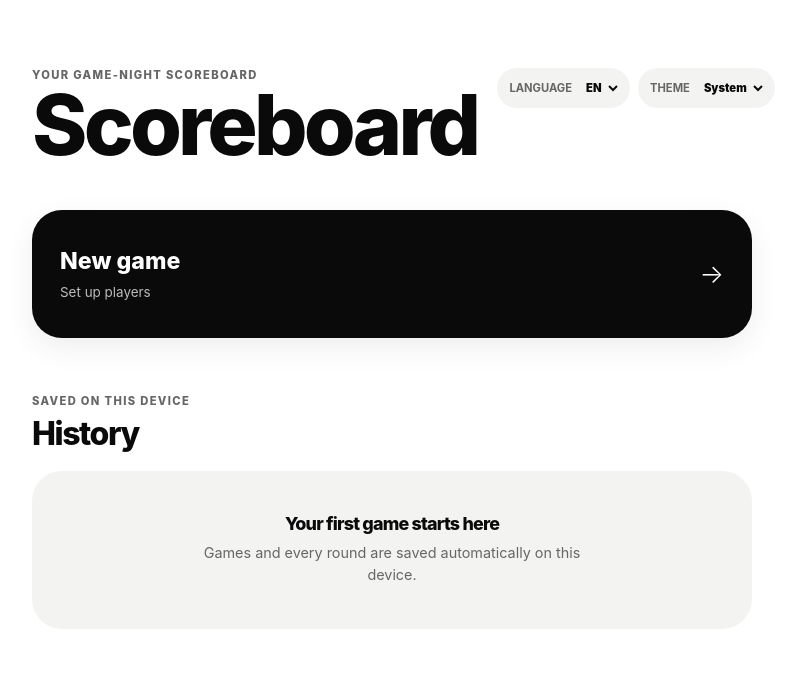
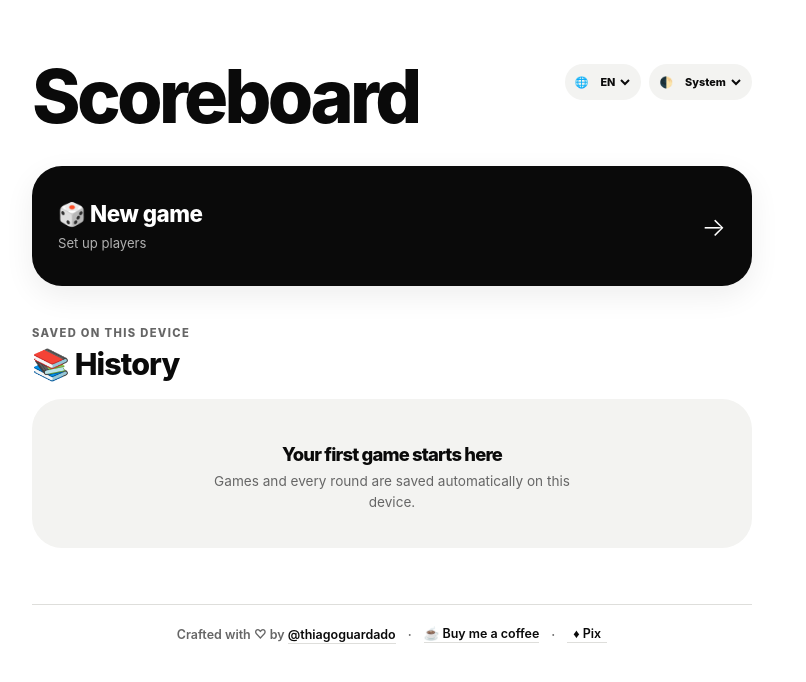
Before and after one commit to thiagoguardado/score-tracker, a React (Vite) app: page / in a window 1280 px wide. Shown: the top 682 px of the page, without its empty margins (248-1054 px from the left). Built offline with nearby package versions, Linux system fonts and the light colour scheme.

Commit message:
assinatura

```diff
--- a/src/components/LanguageSelect.tsx
+++ b/src/components/LanguageSelect.tsx
@@ -4,7 +4,7 @@ export function LanguageSelect() {
   const { locale, messages, setLocale } = useI18n();
   return (
     <label className="language-select">
-      <span>{messages.common.language}</span>
+      <span aria-hidden="true">🌐</span>
       <select aria-label={messages.common.language} value={locale} onChange={(event) => setLocale(event.target.value as Locale)}>
         <option value="en">EN</option>
         <option value="pt-BR">PT</option>
--- a/src/components/ThemeSelect.tsx
+++ b/src/components/ThemeSelect.tsx
@@ -6,7 +6,7 @@ export function ThemeSelect() {
   const { theme, setTheme } = useTheme();
   return (
     <label className="theme-select">
-      <span>{messages.common.theme}</span>
+      <span aria-hidden="true">🌓</span>
       <select aria-label={messages.common.theme} value={theme} onChange={(event) => setTheme(event.target.value as ThemePreference)}>
         <option value="system">{messages.common.system}</option>
         <option value="light">{messages.common.light}</option>
--- a/src/i18n.tsx
+++ b/src/i18n.tsx
@@ -60,6 +60,13 @@ const englishMessages = {
     deleteGameConfirm: "Delete this game and all of its rounds? This cannot be undone.",
     deleteGameLabel: (date: string) => `Delete game from ${date}`,
     todayAt: (time: string) => `Today, ${time}`,
+  },
+  footer: {
+    developedBy: "Crafted with ♡ by Thiago Guardado",
+    support: "Support",
+    donate: "Buy me a coffee",
+    contact: "Contact",
+    pix: "Pix",
   },
   setup: {
     newGame: "New game",
@@ -233,6 +240,13 @@ const portugueseMessages: Messages = {
     gameSummary: (players, rounds) => `${players} ${players === 1 ? "jogador" : "jogadores"} · ${rounds} ${rounds === 1 ? "rodada" : "rodadas"}`,
     deleteGameConfirm: "Excluir este jogo e todas as suas rodadas? Essa ação não pode ser desfeita.", deleteGameLabel: (date) => `Excluir jogo de ${date}`, todayAt: (time) => `Hoje, ${time}`,
   },
+  footer: {
+    developedBy: "Feito com ♡ por Thiago Guardado",
+    support: "Apoie",
+    donate: "Me pague um café",
+    contact: "Contato",
+    pix: "Pix",
+  },
   setup: {
     newGame: "Novo jogo", whoIsPlaying: "Quem vai jogar?", registerByVoice: "Cadastre por voz", voiceDescription: "Pressione e segure enquanto fala os nomes dos jogadores.",
     tellPlayers: "Segure para dizer", endConversation: "Solte para enviar", namesHint: "Segure o botão e diga todos os nomes", tapToContinue: "Segure o botão para falar outro comando.", conversationEnded: "Conversa encerrada",
--- a/src/pages/HomePage.tsx
+++ b/src/pages/HomePage.tsx
@@ -1,4 +1,4 @@
-import { useEffect } from "react";
+import { useEffect, useState } from "react";
 import { useNavigate } from "react-router-dom";
 import { LanguageSelect } from "../components/LanguageSelect";
 import { ThemeSelect } from "../components/ThemeSelect";
@@ -21,6 +21,7 @@ export default function HomePage() {
   const { locale, messages } = useI18n();
   const { state, deleteGame, storageHealthy } = useAppStore();
   const games = [...state.games].sort((a, b) => b.startedAt.localeCompare(a.startedAt));
+  const [pixCopied, setPixCopied] = useState(false);
 
   useEffect(() => {
     releaseMicrophoneCapture();
@@ -34,7 +35,6 @@ export default function HomePage() {
     <main className="page home-page">
       <header className="home-header">
         <div>
-          <p className="eyebrow">{messages.home.tagline}</p>
           <h1>{messages.meta.title}</h1>
         </div>
         <div className="preference-selects">
@@ -46,7 +46,7 @@ export default function HomePage() {
       {!storageHealthy && <div className="alert" role="alert">{messages.home.storageError}</div>}
 
       <button className="new-game-card" onClick={() => navigate("/games/new")}>
-        <span><strong>{messages.home.newGame}</strong><small>{messages.home.newGameSubtitle}</small></span>
+        <span><strong>🎲 {messages.home.newGame}</strong><small>{messages.home.newGameSubtitle}</small></span>
         <span className="text-arrow" aria-hidden="true">→</span>
       </button>
 
@@ -54,7 +54,7 @@ export default function HomePage() {
         <div className="section-heading">
           <div>
             <p className="eyebrow">{messages.home.savedOnDevice}</p>
-            <h2 id="history-title">{messages.home.history}</h2>
+            <h2 id="history-title">📚 {messages.home.history}</h2>
           </div>
           {games.length > 0 && <span className="count-badge">{games.length}</span>}
         </div>
@@ -89,6 +89,33 @@ export default function HomePage() {
           </div>
         )}
       </section>
+
+      <footer className="app-footer" aria-label="footer">
+        <span>
+          {locale === "pt-BR" ? "Feito com ♡ por " : "Crafted with ♡ by "}
+          <a href="https://thiagoguardado.com.br/" target="_blank" rel="noopener noreferrer">
+            @thiagoguardado
+          </a>
+        </span>
+        <span aria-hidden="true">·</span>
+        <a href="https://buymeacoffee.com/thiagoguardado" target="_blank" rel="noopener noreferrer">
+          ☕ {messages.footer.donate}
+        </a>
+        <span aria-hidden="true">·</span>
+        <button
+          className="link"
+          onClick={async () => {
+            try {
+              await navigator.clipboard.writeText("c3786650-c84e-4fda-979f-bed9843ec978");
+              setPixCopied(true);
+              setTimeout(() => setPixCopied(false), 2000);
+            } catch {}
+          }}
+          title="c3786650-c84e-4fda-979f-bed9843ec978"
+        >
+          {pixCopied ? "✓ Pix copiado" : `♦ ${messages.footer.pix}`}
+        </button>
+      </footer>
     </main>
   );
 }
--- a/src/pages/NewGamePage.tsx
+++ b/src/pages/NewGamePage.tsx
@@ -192,8 +192,6 @@ export default function NewGamePage() {
 
       <section className="setup-hero">
         <p className="eyebrow">{messages.setup.whoIsPlaying}</p>
-        <h1>{messages.setup.registerByVoice}</h1>
-        <p>{messages.setup.voiceDescription}</p>
         {(voiceActive || voiceMessage !== messages.setup.namesHint) && <p className="setup-voice-feedback" aria-live="polite">{voiceMessage}</p>}
       </section>
 
--- a/src/styles.css
+++ b/src/styles.css
@@ -50,22 +50,22 @@ h1, h2, h3 { font-family: ui-rounded, "SF Pro Rounded", "Avenir Next", Inter, sa
   text-transform: uppercase;
 }
 
-.preference-selects { display: flex; align-items: center; gap: 8px; margin-left: auto; }
+.preference-selects { display: flex; align-items: center; gap: 8px; margin-left: auto; flex-wrap: wrap; }
 .language-select, .theme-select {
   display: inline-flex;
-  min-height: 40px;
+  min-height: 36px;
   align-items: center;
-  gap: 7px;
-  padding: 0 9px 0 12px;
+  gap: 6px;
+  padding: 0 8px 0 10px;
   border: 0;
   border-radius: var(--radius-pill);
   color: var(--muted);
   background: var(--soft);
-  font-size: 0.7rem;
+  font-size: 0.68rem;
   font-weight: 700;
   text-transform: uppercase;
 }
-.language-select select, .theme-select select { min-height: 38px; padding: 0 3px; border: 0; color: var(--ink); background: transparent; font-weight: 900; cursor: pointer; }
+.language-select select, .theme-select select { min-height: 34px; padding: 0 2px; border: 0; color: var(--ink); background: transparent; font-weight: 800; cursor: pointer; }
 .text-action {
   min-height: 44px;
   padding: 0 10px;
@@ -84,12 +84,13 @@ h1, h2, h3 { font-family: ui-rounded, "SF Pro Rounded", "Avenir Next", Inter, sa
 
 .primary-button, .secondary-button, .text-button {
   display: inline-flex;
-  min-height: 52px;
+  min-height: 56px;
   align-items: center;
   justify-content: center;
-  padding: 0 22px;
+  padding: 0 24px;
   border-radius: var(--radius-pill);
   font-weight: 850;
+  font-size: 0.95rem;
   cursor: pointer;
 }
 .primary-button { width: 100%; border: 0; color: var(--inverse-ink); background: var(--inverse); box-shadow: var(--soft-shadow); }
@@ -97,8 +98,8 @@ h1, h2, h3 { font-family: ui-rounded, "SF Pro Rounded", "Avenir Next", Inter, sa
 .secondary-button { border: 0; background: var(--soft); }
 .text-button { min-height: 44px; padding: 0; border: 0; color: var(--ink); background: transparent; text-decoration: underline; text-underline-offset: 5px; }
 
-.home-header { display: flex; align-items: flex-start; gap: 20px; margin: 12px 0 48px; }
-.home-header h1 { margin: 0; font-size: clamp(3.15rem, 13vw, 5.25rem); font-weight: 850; line-height: 0.88; }
+.home-header { display: flex; align-items: flex-start; gap: 16px; margin: 8px 0 36px; }
+.home-header h1 { margin: 0; font-size: clamp(2.8rem, 12vw, 4.6rem); font-weight: 850; line-height: 0.9; letter-spacing: -0.05em; }
 
 .alert, .form-error, .voice-unavailable {
   margin-bottom: 16px;
@@ -114,11 +115,11 @@ h1, h2, h3 { font-family: ui-rounded, "SF Pro Rounded", "Avenir Next", Inter, sa
 .new-game-card {
   display: grid;
   width: 100%;
-  min-height: 128px;
+  min-height: 120px;
   grid-template-columns: 1fr auto;
   align-items: center;
-  gap: 20px;
-  padding: 26px 28px;
+  gap: 16px;
+  padding: 24px 26px;
   border: 0;
   border-radius: var(--radius-large);
   color: var(--inverse-ink);
@@ -128,20 +129,20 @@ h1, h2, h3 { font-family: ui-rounded, "SF Pro Rounded", "Avenir Next", Inter, sa
   cursor: pointer;
   transition: transform 160ms ease, opacity 160ms ease;
 }
-.new-game-card:hover { opacity: 0.86; transform: translateY(-2px); }
-.new-game-card strong { display: block; margin-bottom: 6px; font-size: 1.45rem; font-weight: 850; }
-.new-game-card small { font-size: 0.84rem; opacity: 0.72; }
+.new-game-card:hover { opacity: 0.88; transform: translateY(-1px); }
+.new-game-card strong { display: block; margin-bottom: 4px; font-size: 1.4rem; font-weight: 850; letter-spacing: -0.02em; }
+.new-game-card small { font-size: 0.82rem; opacity: 0.68; }
 .text-arrow { font-size: 1.6rem; font-weight: 300; }
 
-.history-section { margin-top: 56px; }
-.section-heading { display: flex; align-items: flex-end; justify-content: space-between; margin-bottom: 18px; }
-.section-heading.compact { margin-bottom: 14px; }
-.section-heading h2 { margin: 0; font-size: 2rem; font-weight: 850; }
-.count-badge { display: inline-flex; min-width: 34px; min-height: 34px; align-items: center; justify-content: center; border-radius: var(--radius-pill); background: var(--soft); font-size: 0.78rem; font-weight: 900; }
+.history-section { margin-top: 40px; }
+.section-heading { display: flex; align-items: flex-end; justify-content: space-between; margin-bottom: 16px; gap: 12px; }
+.section-heading.compact { margin-bottom: 12px; }
+.section-heading h2 { margin: 0; font-size: 1.9rem; font-weight: 850; letter-spacing: -0.03em; }
+.count-badge { display: inline-flex; min-width: 32px; min-height: 32px; align-items: center; justify-content: center; border-radius: var(--radius-pill); background: var(--soft); font-size: 0.75rem; font-weight: 900; }
 
-.empty-state { padding: 42px 26px; border: 0; border-radius: var(--radius-large); background: var(--soft); text-align: center; }
-.empty-state h3 { margin: 0 0 8px; font-size: 1.12rem; font-weight: 850; }
-.empty-state p { max-width: 380px; margin: 0 auto; color: var(--muted); font-size: 0.9rem; line-height: 1.55; }
+.empty-state { padding: 36px 24px; border: 0; border-radius: var(--radius-large); background: var(--soft); text-align: center; }
+.empty-state h3 { margin: 8px 0 6px; font-size: 1.15rem; font-weight: 850; }
+.empty-state p { max-width: 360px; margin: 0 auto; color: var(--muted); font-size: 0.85rem; line-height: 1.5; }
 
 .game-list { display: grid; gap: 2px; }
 .game-card { display: grid; grid-template-columns: 1fr auto; align-items: center; border: 0; border-radius: var(--radius-medium); background: transparent; box-shadow: inset 0 -1px var(--line); }
@@ -154,13 +155,13 @@ h1, h2, h3 { font-family: ui-rounded, "SF Pro Rounded", "Avenir Next", Inter, sa
 .game-summary { margin-top: 8px; font-size: 0.82rem; font-weight: 800; }
 .game-card > .text-action { margin-left: 8px; }
 
-.topbar { position: fixed; z-index: 30; top: 0; left: 50%; display: grid; width: min(100%, 760px); grid-template-columns: auto 1fr auto; align-items: center; gap: 12px; margin: 0; padding: calc(18px + env(safe-area-inset-top)) max(20px, env(safe-area-inset-right)) 22px max(20px, env(safe-area-inset-left)); color: var(--ink); text-align: center; font-weight: 850; background: color-mix(in srgb, var(--background) 90%, transparent); border-bottom: 1px solid color-mix(in srgb, var(--line) 70%, transparent); backdrop-filter: blur(14px); transform: translateX(-50%); }
+.topbar { position: fixed; z-index: 30; top: 0; left: 50%; display: grid; width: min(100%, 760px); grid-template-columns: auto 1fr auto; align-items: center; gap: 10px; margin: 0; padding: calc(14px + env(safe-area-inset-top)) max(16px, env(safe-area-inset-right)) 16px max(16px, env(safe-area-inset-left)); color: var(--ink); text-align: center; font-weight: 750; font-size: 0.85rem; background: color-mix(in srgb, var(--background) 92%, transparent); border-bottom: 1px solid color-mix(in srgb, var(--line) 60%, transparent); backdrop-filter: blur(12px); transform: translateX(-50%); }
 .topbar > .text-action { justify-self: start; }
 .topbar > span:last-child { justify-self: end; width: 44px; }
 
-.setup-page { padding-top: calc(98px + env(safe-area-inset-top)); padding-bottom: calc(24px + env(safe-area-inset-bottom)); }
-.setup-hero { text-align: left; }
-.setup-hero h1 { margin-bottom: 14px; font-size: clamp(3rem, 12vw, 5rem); font-weight: 850; line-height: 0.94; }
+.setup-page { padding-top: calc(140px + env(safe-area-inset-top)); padding-bottom: calc(24px + env(safe-area-inset-bottom)); }
+.setup-hero { text-align: left; padding-top: 4px; }
+.setup-hero h1 { margin-bottom: 10px; font-size: clamp(2.4rem, 10vw, 3.8rem); font-weight: 850; line-height: 0.95; letter-spacing: -0.04em; }
 .setup-hero > p:not(.eyebrow) { max-width: 430px; margin: 0; color: var(--muted); line-height: 1.55; }
 .setup-voice-feedback { margin-top: 18px !important; color: var(--ink) !important; font-weight: 800; }
 .setup-mic {
@@ -195,12 +196,12 @@ h1, h2, h3 { font-family: ui-rounded, "SF Pro Rounded", "Avenir Next", Inter, sa
 .manual-setup { margin-top: 38px; padding: 20px 0; border: 0; }
 .player-fields { display: grid; gap: 10px; }
 .player-field, .manage-player { display: grid; grid-template-columns: auto 1fr auto; align-items: center; gap: 10px; }
-.player-number { min-width: 28px; color: var(--muted); text-align: center; font-size: 0.76rem; font-weight: 850; }
-input { min-width: 0; min-height: 52px; padding: 0 16px; border: 0; border-radius: var(--radius-small); color: var(--ink); background: var(--soft); }
+.player-number { min-width: 28px; color: var(--muted); text-align: center; font-size: 0.72rem; font-weight: 700; }
+input { min-width: 0; min-height: 54px; padding: 0 16px; border: 0; border-radius: var(--radius-small); color: var(--ink); background: var(--soft); font-size: 0.95rem; }
 .manual-setup .text-button { margin: 10px 0 20px 38px; }
 
 .game-page { min-height: 100vh; color: var(--ink); background: var(--background); }
-.game-topbar { position: fixed; z-index: 30; top: 0; right: 0; left: 0; display: grid; width: 100%; grid-template-columns: auto 1fr auto; align-items: center; gap: 12px; margin: 0 auto; padding: calc(18px + env(safe-area-inset-top)) max(20px, env(safe-area-inset-right)) 22px max(20px, env(safe-area-inset-left)); background: color-mix(in srgb, var(--background) 90%, transparent); border-bottom: 1px solid color-mix(in srgb, var(--line) 70%, transparent); backdrop-filter: blur(14px); }
+.game-topbar { position: fixed; z-index: 30; top: 0; right: 0; left: 0; display: grid; width: 100%; grid-template-columns: auto 1fr auto; align-items: center; gap: 10px; margin: 0 auto; padding: calc(14px + env(safe-area-inset-top)) max(16px, env(safe-area-inset-right)) 16px max(16px, env(safe-area-inset-left)); background: color-mix(in srgb, var(--background) 92%, transparent); border-bottom: 1px solid color-mix(in srgb, var(--line) 60%, transparent); backdrop-filter: blur(12px); }
 .game-topbar-actions { display: flex; align-items: center; gap: 6px; }
 .game-topbar button:focus-visible { outline-color: currentColor; }
 .game-title { min-width: 0; text-align: center; }
@@ -210,7 +211,7 @@ input { min-width: 0; min-height: 52px; padding: 0 16px; border: 0; border-radiu
 
 .scoreboard-shell {
   min-height: calc(100vh - 82px - env(safe-area-inset-top));
-  padding: calc(106px + env(safe-area-inset-top)) max(20px, env(safe-area-inset-right)) calc(24px + env(safe-area-inset-bottom)) max(20px, env(safe-area-inset-left));
+  padding: calc(150px + env(safe-area-inset-top)) max(20px, env(safe-area-inset-right)) calc(24px + env(safe-area-inset-bottom)) max(20px, env(safe-area-inset-left));
   border-radius: 0;
   color: var(--ink);
   background: var(--background);
@@ -219,18 +220,18 @@ input { min-width: 0; min-height: 52px; padding: 0 16px; border: 0; border-radiu
 .scoreboard-heading { display: flex; align-items: flex-end; justify-content: space-between; margin-bottom: 20px; }
 .scoreboard-heading h1 { margin: 0; font-size: clamp(3rem, 12vw, 5rem); font-weight: 850; line-height: 0.92; }
 
-.ranking-list { display: grid; gap: 2px; }
-.ranking-row { display: grid; min-height: 66px; grid-template-columns: 58px 1fr auto; align-items: center; gap: 12px; padding: 10px 6px; border: 0; background: transparent; box-shadow: inset 0 -1px var(--line); }
-.ranking-row.place-1 { min-height: 92px; margin-bottom: 6px; padding: 16px 18px; border: 0; border-radius: var(--radius-large); background: var(--soft); box-shadow: none; }
-.rank-position { color: var(--muted); font-size: 0.86rem; font-weight: 800; }
-.place-1 .rank-position { color: var(--ink); font-size: 0.9rem; font-weight: 900; }
+.ranking-list { display: grid; gap: 4px; }
+.ranking-row { display: grid; min-height: 72px; grid-template-columns: 56px 1fr auto; align-items: center; gap: 12px; padding: 12px 8px; border: 0; background: transparent; box-shadow: inset 0 -1px var(--line); }
+.ranking-row.place-1 { min-height: 100px; margin-bottom: 8px; padding: 18px 20px; border: 0; border-radius: var(--radius-large); background: var(--soft); box-shadow: none; }
+.rank-position { color: var(--muted); font-size: 0.8rem; font-weight: 800; letter-spacing: 0.04em; }
+.place-1 .rank-position { color: var(--ink); font-size: 0.85rem; font-weight: 900; }
 .rank-name { min-width: 0; }
 .rank-name strong, .rank-name small { display: block; overflow: hidden; text-overflow: ellipsis; white-space: nowrap; }
-.rank-name strong { font-size: 1rem; font-weight: 800; }
-.place-1 .rank-name strong { font-size: 1.28rem; font-weight: 900; }
-.rank-name small { margin-top: 4px; color: var(--muted); font-size: 0.68rem; font-weight: 800; text-transform: uppercase; }
-.rank-score { padding-left: 8px; font-size: clamp(1.7rem, 7vw, 2.35rem); font-variant-numeric: tabular-nums; font-weight: 900; letter-spacing: -0.06em; }
-.place-1 .rank-score { font-size: clamp(2.2rem, 10vw, 3.2rem); }
+.rank-name strong { font-size: 1.05rem; font-weight: 850; }
+.place-1 .rank-name strong { font-size: 1.35rem; font-weight: 900; }
+.rank-name small { margin-top: 3px; color: var(--muted); font-size: 0.65rem; font-weight: 800; text-transform: uppercase; letter-spacing: 0.06em; }
+.rank-score { padding-left: 10px; font-size: clamp(1.9rem, 7vw, 2.6rem); font-variant-numeric: tabular-nums; font-weight: 900; letter-spacing: -0.06em; }
+.place-1 .rank-score { font-size: clamp(2.6rem, 10vw, 3.6rem); }
 .leader-emoji { margin-right: 5px; font-size: 0.92rem; }
 
 .voice-card { margin-top: 18px; padding: 16px 18px; border: 0; border-radius: var(--radius-medium); background: var(--soft); }
@@ -254,23 +255,23 @@ input { min-width: 0; min-height: 52px; padding: 0 16px; border: 0; border-radiu
 .draft-score-chips { display: flex; flex-wrap: wrap; gap: 14px; margin-top: 14px; }
 .draft-score-chips span { font-size: 0.76rem; }
 .draft-score-chips strong { margin-left: 4px; font-size: 1rem; }
-.voice-dock { position: sticky; bottom: calc(10px + env(safe-area-inset-bottom)); z-index: 40; display: block; max-width: 680px; width: calc(100% - 24px); margin: 24px auto 0; color: var(--inverse-ink); pointer-events: auto; }
+.voice-dock { position: sticky; bottom: calc(8px + env(safe-area-inset-bottom)); z-index: 40; display: block; max-width: 680px; width: calc(100% - 24px); margin: 20px auto 0; color: var(--inverse-ink); pointer-events: auto; }
 .setup-voice-dock { min-height: auto; }
-.voice-dock-panel { display: flex; flex-direction: column; align-items: center; gap: 12px; min-height: auto; padding: 16px 16px 18px; border: 0; border-radius: 30px; color: var(--inverse-ink); background: var(--inverse); box-shadow: var(--floating-shadow); pointer-events: auto; }
+.voice-dock-panel { display: flex; flex-direction: column; align-items: center; gap: 10px; min-height: auto; padding: 14px 14px 16px; border: 0; border-radius: 24px; color: var(--inverse-ink); background: var(--inverse); box-shadow: var(--floating-shadow); pointer-events: auto; }
 .voice-dock strong, .voice-dock small { display: block; }
 .voice-dock strong { font-size: 0.82rem; font-weight: 900; }
 .voice-dock small { margin-top: 3px; color: currentColor; font-size: 0.66rem; line-height: 1.25; opacity: 0.68; }
 .voice-dock-copy { display: block; min-width: 0; width: 100%; max-width: 100%; margin: 0 auto; text-align: center; }
 .voice-dock-copy > strong { overflow: hidden; text-overflow: ellipsis; white-space: nowrap; }
-.dock-transcript { width: 100%; max-width: 560px; margin: 0; padding: 14px 18px; border-radius: 18px; background: rgba(255,255,255,0.10); color: var(--inverse-ink); font-size: 1.05rem; font-weight: 850; line-height: 1.35; text-align: center; word-break: break-word; box-shadow: inset 0 1px 0 rgba(255,255,255,0.08); }
+.dock-transcript { width: 100%; max-width: 540px; margin: 0; padding: 10px 14px; border-radius: 16px; background: rgba(255,255,255,0.10); color: var(--inverse-ink); font-size: 0.95rem; font-weight: 800; line-height: 1.35; text-align: center; word-break: break-word; box-shadow: inset 0 1px 0 rgba(255,255,255,0.08); }
 .dock-transcript:empty { display: none; }
-.dock-edit-scores { display: grid; grid-template-columns: repeat(auto-fit, minmax(90px, 1fr)); gap: 10px; width: 100%; max-width: 520px; }
-.dock-score-field { display: flex; flex-direction: column; align-items: center; gap: 6px; padding: 10px 8px; border-radius: 16px; background: rgba(255,255,255,0.08); }
-.dock-score-field span { font-size: 0.75rem; font-weight: 800; opacity: 0.9; text-align: center; max-width: 100%; overflow: hidden; text-overflow: ellipsis; white-space: nowrap; }
-.dock-score-field input { width: 100%; min-height: 40px; padding: 0 8px; border: 0; border-radius: 12px; background: var(--background); color: var(--ink); font-size: 1.05rem; font-weight: 900; text-align: center; }
+.dock-edit-scores { display: grid; grid-template-columns: repeat(auto-fit, minmax(80px, 1fr)); gap: 8px; width: 100%; max-width: 520px; }
+.dock-score-field { display: flex; flex-direction: column; align-items: center; gap: 4px; padding: 8px 6px; border-radius: 14px; background: rgba(255,255,255,0.08); }
+.dock-score-field span { font-size: 0.70rem; font-weight: 800; opacity: 0.9; text-align: center; max-width: 100%; overflow: hidden; text-overflow: ellipsis; white-space: nowrap; }
+.dock-score-field input { width: 100%; min-height: 36px; padding: 0 6px; border: 0; border-radius: 10px; background: var(--background); color: var(--ink); font-size: 0.95rem; font-weight: 900; text-align: center; }
 .dock-score-field input:focus { outline: 2px solid rgba(255,255,255,0.9); outline-offset: 2px; }
 .voice-dock-actions { display: flex; width: 100%; min-height: auto; align-items: center; justify-content: center; gap: 12px; margin-top: 2px; flex-wrap: wrap; }
-.main-mic { position: relative; z-index: 1; display: grid; width: 96px; height: 96px; min-height: 96px; align-content: center; justify-items: center; padding: 0 10px; border: 0; border-radius: 50%; color: var(--ink); background: var(--background); font-size: 0.86rem; font-weight: 900; cursor: pointer; box-shadow: 0 8px 22px rgb(0 0 0 / 18%); pointer-events: auto; flex-shrink: 0; }
+.main-mic { position: relative; z-index: 1; display: grid; width: 84px; height: 84px; min-height: 84px; align-content: center; justify-items: center; padding: 0 8px; border: 0; border-radius: 50%; color: var(--ink); background: var(--background); font-size: 0.82rem; font-weight: 900; cursor: pointer; box-shadow: 0 6px 18px rgb(0 0 0 / 18%); pointer-events: auto; flex-shrink: 0; }
 .main-mic strong { font-size: 2.05rem; line-height: 1; filter: grayscale(1); }
 .main-mic.active { color: var(--inverse-ink); background: var(--inverse); box-shadow: inset 0 0 0 2px var(--inverse-ink), 0 8px 22px rgb(0 0 0 / 24%); }
 .main-mic:disabled { cursor: wait; }
@@ -283,10 +284,10 @@ input { min-width: 0; min-height: 52px; padding: 0 16px; border: 0; border-radiu
 .main-mic.active .mic-volume { background: rgb(255 255 255 / 18%); }
 .dock-action { min-height: 44px; }
 
-.game-nav { display: grid; min-height: 52px; grid-auto-flow: column; grid-auto-columns: 1fr; gap: 2px; margin-bottom: 28px; padding: 4px; border: 0; border-radius: var(--radius-pill); color: var(--muted); background: var(--soft); }
-.game-nav button { min-width: 0; min-height: 44px; border: 0; border-radius: var(--radius-pill); color: inherit; background: transparent; font-size: 0.72rem; font-weight: 750; cursor: pointer; }
-.game-nav button.active { color: var(--inverse-ink); background: var(--inverse); font-size: 0.76rem; font-weight: 900; }
-.game-nav button.finish-nav { color: var(--ink); font-weight: 900; }
+.game-nav { display: grid; min-height: 48px; grid-auto-flow: column; grid-auto-columns: 1fr; gap: 2px; margin-bottom: 24px; padding: 3px; border: 0; border-radius: var(--radius-pill); color: var(--muted); background: var(--soft); }
+.game-nav button { min-width: 0; min-height: 40px; border: 0; border-radius: var(--radius-pill); color: inherit; background: transparent; font-size: 0.70rem; font-weight: 700; cursor: pointer; }
+.game-nav button.active { color: var(--inverse-ink); background: var(--inverse); font-size: 0.72rem; font-weight: 850; }
+.game-nav button.finish-nav { color: var(--ink); font-weight: 850; }
 
 .panel-empty { padding: 48px 24px; border: 0; border-radius: var(--radius-large); color: var(--muted); background: var(--soft); text-align: center; }
 .panel-empty h3 { margin: 0 0 7px; color: var(--ink); }
@@ -350,6 +351,36 @@ input { min-width: 0; min-height: 52px; padding: 0 16px; border: 0; border-radiu
   .main-mic { padding: 0 10px; }
 }
 
+.app-footer {
+  margin-top: 56px;
+  padding: 20px 0 8px;
+  border-top: 1px solid var(--line);
+  display: flex;
+  flex-wrap: wrap;
+  align-items: center;
+  justify-content: center;
+  gap: 8px 12px;
+  color: var(--muted);
+  font-size: 0.78rem;
+  font-weight: 600;
+  text-align: center;
+}
+.app-footer a, .app-footer button.link {
+  color: var(--ink);
+  font-weight: 750;
+  text-decoration: none;
+  border-bottom: 1px solid var(--line);
+  padding-bottom: 1px;
+  background: none;
+  border-left: 0;
+  border-right: 0;
+  border-top: 0;
+  border-radius: 0;
+  font: inherit;
+  cursor: pointer;
+}
+.app-footer a:hover, .app-footer button.link:hover { border-color: var(--ink); }
+
 @media (prefers-reduced-motion: reduce) {
   *, *::before, *::after { scroll-behavior: auto !important; transition-duration: 0.01ms !important; }
 }
```
